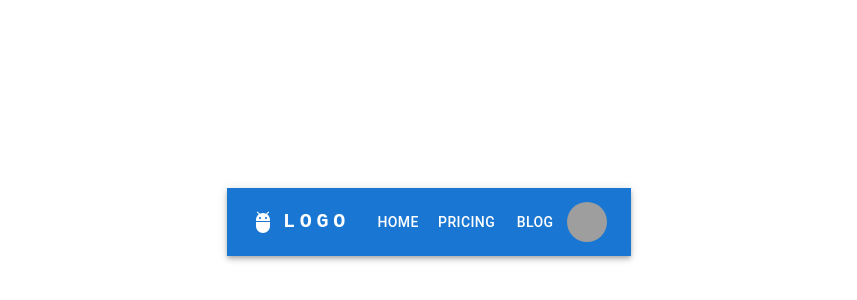
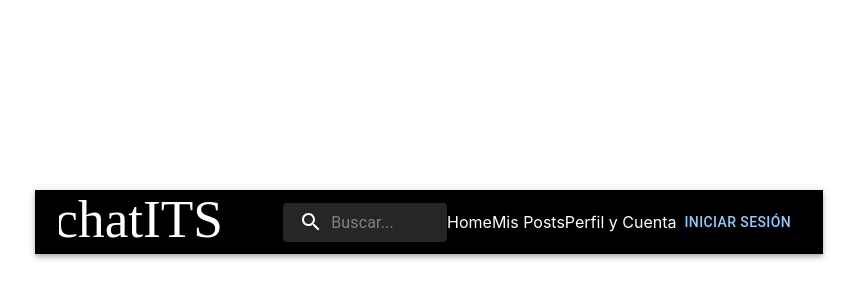
Before and after one commit to ezqHerrera/chatITS, a React (Vite) app: page / in a window 1280 px wide. Shown: the part 178-478 px from the top of the page, without its empty margins (211-1068 px from the left). Built offline with nearby package versions, Linux system fonts and the light colour scheme; grey boxes are pictures that could not be loaded.

Commit message:
Barra de navegación

```diff
--- a/src/components/BarraNav.jsx
+++ b/src/components/BarraNav.jsx
@@ -1,162 +1,85 @@
 import * as React from 'react';
+import './BarraNavStyle.css';
+import { styled, alpha } from '@mui/material/styles';
 import AppBar from '@mui/material/AppBar';
 import Box from '@mui/material/Box';
 import Toolbar from '@mui/material/Toolbar';
-import IconButton from '@mui/material/IconButton';
-import Typography from '@mui/material/Typography';
-import Menu from '@mui/material/Menu';
-import MenuIcon from '@mui/icons-material/Menu';
-import Container from '@mui/material/Container';
-import Avatar from '@mui/material/Avatar';
 import Button from '@mui/material/Button';
-import Tooltip from '@mui/material/Tooltip';
-import MenuItem from '@mui/material/MenuItem';
-import AdbIcon from '@mui/icons-material/Adb';
+import { ButtonGroup } from '@mui/material';
+import InputBase from '@mui/material/InputBase';
+import SearchIcon from '@mui/icons-material/Search';
 
-const pages = ['Home', 'Pricing', 'Blog'];
-const settings = ['Perfil', 'Cerrar Sesión'];
+import logo from '../assets/chat-its-logo.svg';
+
+const Search = styled('div')(({ theme }) => ({
+  position: 'relative',
+  borderRadius: theme.shape.borderRadius,
+  backgroundColor: alpha(theme.palette.common.white, 0.15),
+  '&:hover': {
+    backgroundColor: alpha(theme.palette.common.white, 0.25),
+  },
+  marginLeft: 0,
+  width: '100%',
+  [theme.breakpoints.up('sm')]: {
+    marginLeft: theme.spacing(1),
+    width: 'auto',
+  },
+}));
+
+const SearchIconWrapper = styled('div')(({ theme }) => ({
+  padding: theme.spacing(0, 2),
+  height: '100%',
+  position: 'absolute',
+  pointerEvents: 'none',
+  display: 'flex',
+  alignItems: 'center',
+  justifyContent: 'center',
+}));
+
+const StyledInputBase = styled(InputBase)(({ theme }) => ({
+  color: 'inherit',
+  '& .MuiInputBase-input': {
+    padding: theme.spacing(1, 1, 1, 0),
+    // vertical padding + font size from searchIcon
+    paddingLeft: `calc(1em + ${theme.spacing(4)})`,
+    transition: theme.transitions.create('width'),
+    width: '100%',
+    [theme.breakpoints.up('sm')]: {
+      width: '12ch',
+      '&:focus': {
+        width: '20ch',
+      },
+    },
+  },
+}));
 
 function BarraNav() {
-  const [anchorElNav, setAnchorElNav] = React.useState(null);
-  const [anchorElUser, setAnchorElUser] = React.useState(null);
+  return (
+    <Box sx={{ flexGrow: 1, display: 'flex' }}>
+      <AppBar position="static" sx={{ backgroundColor: '#000', color: '#fff' }}>
+        <Toolbar>
+          <a href="/"><img src={logo} alt='Logo'/></a>
 
-  const handleOpenNavMenu = (event) => {
-    setAnchorElNav(event.currentTarget);
-  };
-  const handleOpenUserMenu = (event) => {
-    setAnchorElUser(event.currentTarget);
-  };
+          <Search>
+            <SearchIconWrapper>
+              <SearchIcon />
+            </SearchIconWrapper>
+            <StyledInputBase
+              placeholder="Buscar..."
+              inputProps={{ 'aria-label': 'search' }}
+            />
+          </Search>
 
-  const handleCloseNavMenu = () => {
-    setAnchorElNav(null);
-  };
-
-  const handleCloseUserMenu = () => {
-    setAnchorElUser(null);
-  };
-
-  return (
-    <AppBar position="static">
-      <Container maxWidth="xl">
-        <Toolbar disableGutters>
-          <AdbIcon sx={{ display: { xs: 'none', md: 'flex' }, mr: 1 }} />
-          <Typography
-            variant="h6"
-            noWrap
-            component="a"
-            href="#app-bar-with-responsive-menu"
-            sx={{
-              mr: 2,
-              display: { xs: 'none', md: 'flex' },
-              fontFamily: 'monospace',
-              fontWeight: 700,
-              letterSpacing: '.3rem',
-              color: 'inherit',
-              textDecoration: 'none',
-            }}
-          >
-            LOGO
-          </Typography>
-
-          <Box sx={{ flexGrow: 1, display: { xs: 'flex', md: 'none' } }}>
-            <IconButton
-              size="large"
-              aria-label="account of current user"
-              aria-controls="menu-appbar"
-              aria-haspopup="true"
-              onClick={handleOpenNavMenu}
-              color="inherit"
-            >
-              <MenuIcon />
-            </IconButton>
-            <Menu
-              id="menu-appbar"
-              anchorEl={anchorElNav}
-              anchorOrigin={{
-                vertical: 'bottom',
-                horizontal: 'left',
-              }}
-              keepMounted
-              transformOrigin={{
-                vertical: 'top',
-                horizontal: 'left',
-              }}
-              open={Boolean(anchorElNav)}
-              onClose={handleCloseNavMenu}
-              sx={{
-                display: { xs: 'block', md: 'none' },
-              }}
-            >
-              {pages.map((page) => (
-                <MenuItem key={page} onClick={handleCloseNavMenu}>
-                  <Typography textAlign="center">{page}</Typography>
-                </MenuItem>
-              ))}
-            </Menu>
-          </Box>
-          <AdbIcon sx={{ display: { xs: 'flex', md: 'none' }, mr: 1 }} />
-          <Typography
-            variant="h5"
-            noWrap
-            component="a"
-            href="#app-bar-with-responsive-menu"
-            sx={{
-              mr: 2,
-              display: { xs: 'flex', md: 'none' },
-              flexGrow: 1,
-              fontFamily: 'monospace',
-              fontWeight: 700,
-              letterSpacing: '.3rem',
-              color: 'inherit',
-              textDecoration: 'none',
-            }}
-          >
-            LOGO
-          </Typography>
-          <Box sx={{ flexGrow: 1, display: { xs: 'none', md: 'flex' } }}>
-            {pages.map((page) => (
-              <Button
-                key={page}
-                onClick={handleCloseNavMenu}
-                sx={{ my: 2, color: 'white', display: 'block' }}
-              >
-                {page}
-              </Button>
-            ))}
-          </Box>
-
-          <Box sx={{ flexGrow: 0 }}>
-            <Tooltip title="Open settings">
-              <IconButton onClick={handleOpenUserMenu} sx={{ p: 0 }}>
-                <Avatar alt="Remy Sharp" src="/static/images/avatar/2.jpg" />
-              </IconButton>
-            </Tooltip>
-            <Menu
-              sx={{ mt: '45px' }}
-              id="menu-appbar"
-              anchorEl={anchorElUser}
-              anchorOrigin={{
-                vertical: 'top',
-                horizontal: 'right',
-              }}
-              keepMounted
-              transformOrigin={{
-                vertical: 'top',
-                horizontal: 'right',
-              }}
-              open={Boolean(anchorElUser)}
-              onClose={handleCloseUserMenu}
-            >
-              {settings.map((setting) => (
-                <MenuItem key={setting} onClick={handleCloseUserMenu}>
-                  <Typography textAlign="center">{setting}</Typography>
-                </MenuItem>
-              ))}
-            </Menu>
-          </Box>
+          <div className='appBarLinks' style={{ display: 'flex', alignItems: 'center', justifyContent: 'space-evenly' }}>
+            <a href='/'>Home</a>
+            <a>Mis Posts</a>
+            <a>Perfil y Cuenta</a>
+            <Button sx={{color: '#90caf9'}} variant='text'>Iniciar sesión</Button>
+          </div>
         </Toolbar>
-      </Container>
-    </AppBar>
+      </AppBar>
+    </Box>
   );
 }
+
 export default BarraNav;
--- /dev/null
+++ b/src/components/BarraNavStyle.css
@@ -0,0 +1,12 @@
+.appBarLinks {
+    margin-left: auto;
+}
+.appBarLinks a {
+    color: #fff;
+    text-decoration: none;
+    font-weight: 400;
+}
+.appBarLinks a:hover {
+    color: #fff;
+    cursor: pointer;
+}
```
Also changed, not shown: src/assets/chat-its-logo.svg.
